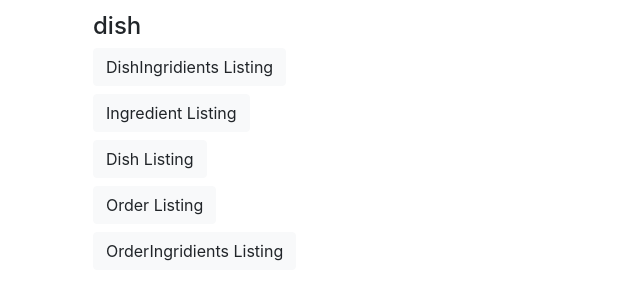
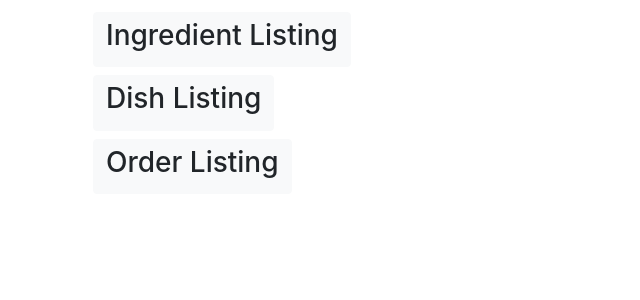
Before and after one commit to SmurfikComunist/light_it_order_dishes, a Django app: page / in a window 1280 px wide. Shown: the part 118-418 px from the top of the page, without its empty margins (0-640 px from the left). Run offline with Django 3.2, Linux system fonts and the light colour scheme; parts of the project's set-up code (start-up, migrations or seed data) failed here and were passed over; some libraries are stand-ins or nearby versions.

Commit message:
fix(templates\index.html): fix titles and urls

```diff
--- a/templates/index.html
+++ b/templates/index.html
@@ -1,9 +1,18 @@
 {% extends "base.html" %}
 {% block content %}
-<div class="m-2"><h4>dish</h4></div>
-<div class="m-2"><a class="btn btn-light" href="{% url 'dish_DishIngridients_list' %}">DishIngridients Listing</a></div>
-<div class="m-2"><a class="btn btn-light" href="{% url 'dish_Ingredient_list' %}">Ingredient Listing</a></div>
-<div class="m-2"><a class="btn btn-light" href="{% url 'dish_Dish_list' %}">Dish Listing</a></div>
-<div class="m-2"><a class="btn btn-light" href="{% url 'dish_Order_list' %}">Order Listing</a></div>
-<div class="m-2"><a class="btn btn-light" href="{% url 'dish_OrderIngridients_list' %}">OrderIngridients Listing</a></div>
+<div class="m-2">
+    <a class="btn btn-light" href="{% url 'ingredient_list' %}">
+        <h3>Ingredient Listing</h3>
+    </a>
+</div>
+<div class="m-2">
+    <a class="btn btn-light" href="{% url 'dish_list' %}">
+        <h3>Dish Listing</h3>
+    </a>
+</div>
+<div class="m-2">
+    <a class="btn btn-light" href="{% url 'order_list' %}">
+        <h3>Order Listing</h3>
+    </a>
+</div>
 {% endblock %}
```
